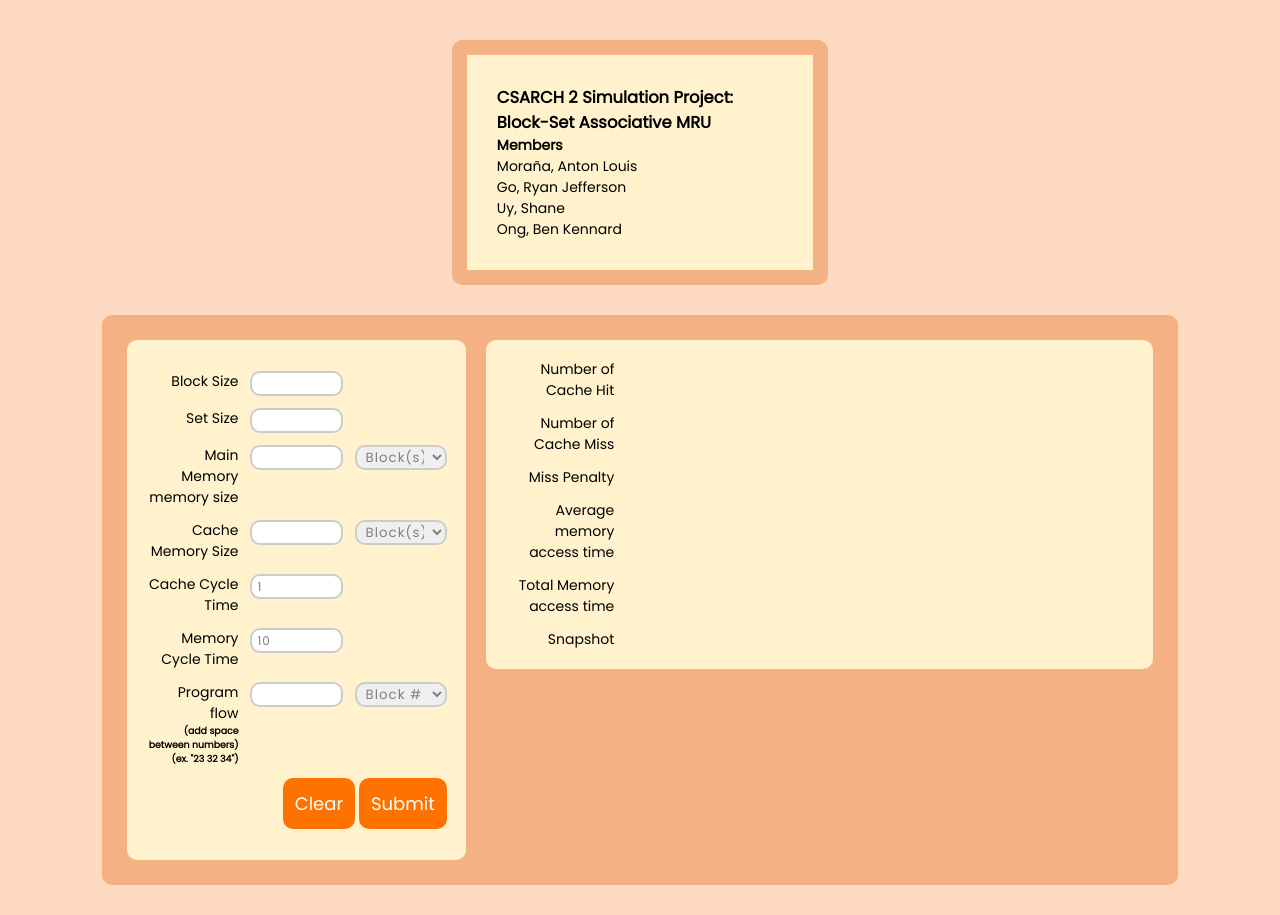
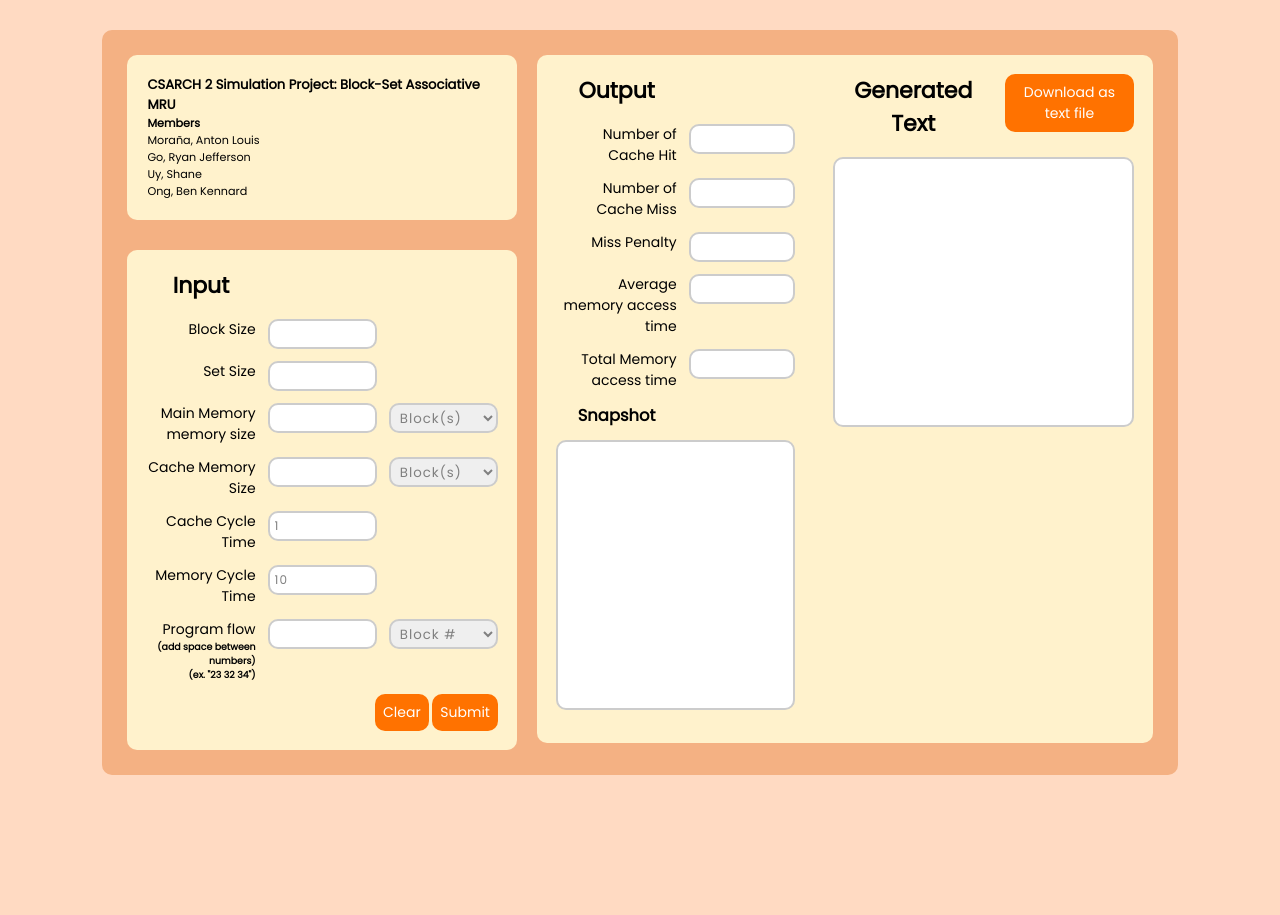
Before and after one commit to Anton1017/CSARCH-2-Simulation-Project-, a website: page index.html in a window 1280 px wide. After the commit the page ends 830 px from the top, so only its background shows below. Drawn offline with Linux system fonts and the light colour scheme.

Commit message:
UI changes, added "generated text" in UI

```diff
--- a/index.html
+++ b/index.html
@@ -15,7 +15,17 @@
 
     </head>
     <body>
-        <div class="title_container">
+        <!-- <div class="title_container">
+            <h3>CSARCH 2 Simulation Project: Block-Set Associative MRU</h3>
+            <h4>Members</h4>
+            <p>Moraña, Anton Louis </p>
+            <p>Go, Ryan Jefferson</p>
+            <p>Uy, Shane</p>
+            <p>Ong, Ben Kennard</p>
+        </div> -->
+        <div class="main_content">
+            <div class="left_div_container">
+                <div class="left_div" id="title_container">
                     <h3>CSARCH 2 Simulation Project: Block-Set Associative MRU</h3>
                     <h4>Members</h4>
                     <p>Moraña, Anton Louis </p>
@@ -23,11 +33,11 @@
                     <p>Uy, Shane</p>
                     <p>Ong, Ben Kennard</p>
                 </div>
-        <div class="main_content">
                 <div class="left_div">
                     <table>
                         <tr>
-                            <td colspan="4"><p id="error"></p></td>
+                            <td class="section_title">Input</td>
+                            <td colspan="2" id="error"></td>
                         </tr>
                         <tr>
                             <td><label for="block_size">Block Size</label></td>
@@ -92,41 +102,54 @@
                                 <button id="submit">Submit</button>
                             </td>
                         </tr>
-                        <tr>
-                            <td colspan="4"><p id="error"></p></td>
-                        </tr>
                     </table>
                 </div>
+            </div>
+
             <div class="right_div">
                 <table class="right_table">
-                        <!-- <tr>
-                            <td><h2>Output</td>
-                        </tr> -->
+                    <tr>
+                        <td class="section_title">Output</td>
+                    </tr>
                     <tr>
                         <td>Number of Cache Hit</td>
-                            <td id="cache_hit"> </td>
+                        <td><input type="number" name="cache_hit" id="cache_hit"></td>
                     </tr>
                     <tr>
                         <td>Number of Cache Miss</td>
-                            <td id="cache_miss"> </td>
+                        <td><input type="number" name="cache_miss" id="cache_miss"></td>
                     </tr>
                     <tr>
                         <td>Miss Penalty</td>
-                            <td id="miss_penalty"> </td>
+                        <td><input type="number" name="miss_penalty" id="miss_penalty"></td>
                     </tr>
                     <tr>
                         <td>Average memory access time</td>
-                            <td id="average_memory"> </td>
+                        <td><input type="number" name="average_memory" id="average_memory"></td>
                     </tr>
                     <tr>
                         <td>Total Memory access time</td>
-                            <td id="total_memory"> </td>
+                        <td><input type="number" name="total_memory" id="total_memory"></td>
                     </tr>
                     <tr>
-                            <td>Snapshot</td>
+                        <td class="textalign_center"><h3>Snapshot</h3></td>
+                    </tr>
+                    <tr>
+                        <td colspan="2"><textarea class="content-box" wrap="soft" placeholder="" name="textContent"></textarea></td>
+                    </tr>
+                </table>
+                <div class="gen_text">
+                    <table>
+                        <tr>
+                            <td colspan="2" class="section_title">Generated Text</td>
+                            <td><button id="download">Download as text file</button></td>
+                        </tr>
+                        <tr>
+                            <td colspan="3"><textarea class="content-box" wrap="soft" placeholder="" name="textContent"></textarea></td>
                         </tr>
                     </table>
                 </div>
             </div>
+        </div>
     </body>
 </html>
--- a/public/css/globalstyle.css
+++ b/public/css/globalstyle.css
@@ -53,7 +53,7 @@ input[type="text"],input[type="search"],input[type="email"],input[type="password
 	border: 2px solid #ccc;
 	letter-spacing: 1px;
 	font-size: 12px;
-	height: 25px;
+	height: 30px;
 	width: 100%;
 }
 
@@ -61,7 +61,7 @@ select
 {
 	padding-left: 5px;
 	padding-right: 5px;
-	height: 25px;
+	height: 30px;
 	width: 100%;
 	border-radius: 10px;
 	border: 2px solid #ccc;
@@ -104,9 +104,9 @@ input[type=file]::file-selector-button:hover {
 
 input[type="submit"], button {
 	transition: 0.3s;
-	padding: 12px;
+	padding: 8px;
 	color: white;
-	font-size: 18px;
+	font-size: 14px;
 	background-color: #ff7200;
 	border: none;
 	border-radius: 10px;
@@ -124,6 +124,7 @@ img {
 
 table{
 	padding: 10px;
+	width: 100%;
 }
 
 tr
@@ -156,6 +157,12 @@ td
 	width: 100vw;
 	height:100vh;
 	transition: opacity 1s;
+}
+
+#error {
+	text-align: center;
+	font-size: 16px;
+	color: red
 }
 
 .format_center {
@@ -223,43 +230,11 @@ b{
 	color: green;
 }
 
-.status_msg{
-	height: auto;
-	width: auto;
-	margin: 8px;
-	font-size: 16px;
-}
-
-.login_container {
-
-	position: relative;
-	padding-top: 8vh;
-	height: 92vh;
-}
-
-.login_container h2 {
-	margin-top: 20px;
-	margin-bottom: 20px;
-	font-size: 20px;
-}
-
-.login_content {
-	margin: auto;
-	padding: 50px;
-	padding-top: 30px;
-	padding-bottom: 25px;
-	height: auto;
-	max-width: 450px;
-	margin-bottom: 0px;
-	background-color: white;
-	border-radius: 20px;
-}
-
 .main_container {
 	position: relative;
 }
 
-.main_content, .comments, .main_content_editprofile
+.main_content
 {
 	margin: 30px auto;
 	padding: 25px;
@@ -268,31 +243,45 @@ b{
 	border-radius: 10px;
 }
 
-.title_container
+#title_container
 {
-	margin: 30px auto;
-	padding: 30px;
-	max-width: 35%;
-	margin-top: 40px;
-	margin-bottom: 0px;
-	background-color: #FFF2CC;
-	border: solid 15px #F4B183;
+	font-size: 80%;
+	padding: 20px;
+	margin-bottom: 30px;
+}
+
+.section_title
+{
+	padding-bottom: 10px;
 	border-radius: 10px;
+	font-size: 22px;
+	font-weight: bold;
+	text-align: center;
+}
+
+.textalign_center
+{
+	text-align: center;
 }
 
 .left_div
 {
 	background-color: #FFF2CC;
+
+	border-radius: 10px;
+}
+
+.left_div_container
+{
 	float: left;
-	width: 33%;
-	border-radius: 10px;
+	width: 38%;
 }
 
 .right_div
 {
 	background-color: #FFF2CC;
 	float: right;
-	width: 65%;
+	width: 60%;
 	border-radius: 10px;
 	display: block;
 	overflow: auto;
@@ -300,7 +289,14 @@ b{
 
 .right_table
 {
+	width: 45%;
 	float: left;
+}
+
+.gen_text
+{
+	float: right;
+	width: 55%;
 }
 
 .post-thread, .main_content_profile
@@ -420,12 +416,11 @@ b{
 .content-box{
 	width: 100% !important;
 	word-wrap: break-word;
-	overflow: hidden;
+	overflow: auto;
 	padding-bottom: 100px !important;
 	padding-top: 10px !important;
-	margin-top: 10px;
-	font-size: 16px !important;
 	margin-bottom: 8px;
+	min-height: 270px;
 }
 .comment-thread {
 	margin-top: 30px;
--- a/public/js/index.js
+++ b/public/js/index.js
@@ -60,7 +60,7 @@ $(document).ready(function(){
         if (checkIfEmpty(input))
         {
             var validInput = false;
-            document.getElementById("error").innerHTML = "Missing inputs";
+            document.getElementById("error").innerHTML = "ERROR: Missing inputs";
         }
 
         if (validInput == true)
@@ -71,6 +71,7 @@ $(document).ready(function(){
 
     $("#reset").click(function()
     {
+        resetError();
         resetInput();
     });
 });
```
Lines whose indentation alone changed are shown as unchanged.
